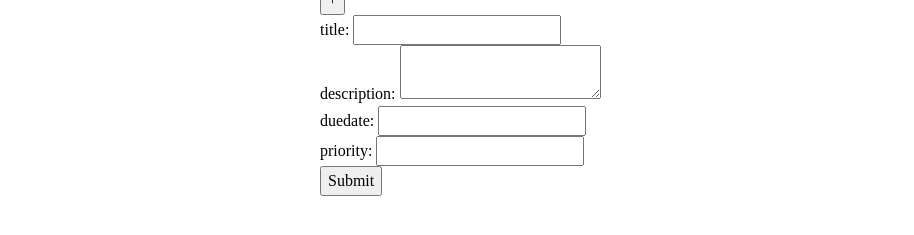
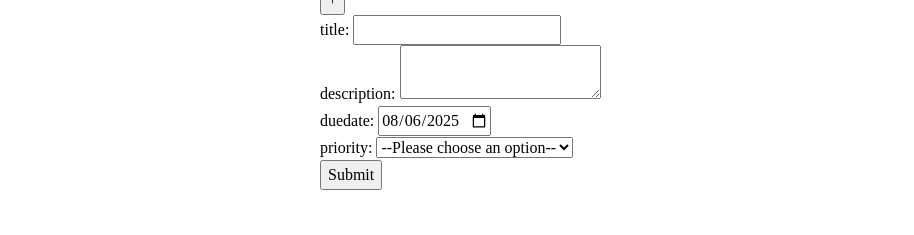
Before and after one commit to wvictor14/top-fsj-todolist, a website built with webpack: page src/template.html in a window 1280 px wide. Shown: the part 111-346 px from the top of the page, without its empty margins (0-914 px from the left). Built offline with nearby package versions, Linux system fonts and the light colour scheme.

Commit message:
make the date and priority better

```diff
--- a/src/template.html
+++ b/src/template.html
@@ -31,13 +31,19 @@
           </p>
           <p>
             <label for="duedate">duedate:</label>
-            <input type="text" id="add_todo_duedate" name="duedate" />
+            <input type="date" id="add_todo_duedate" name="duedate" value="2025-08-06" min="2025-08-06"
+              max="2050-08-06" />
           </p>
           <p>
             <label for="priority">priority:</label>
-            <input type="text" id="add_todo_priority" name="priority" />
+            <select name="priority" id="add_todo_priority">
+              <option value="">--Please choose an option--</option>
+              <option value="low">Low</option>
+              <option value="medium">Medium</option>
+              <option value="high">High</option>
+            </select>
           </p>
-          <button type="submit" id = "submit_todo">Submit</button>
+          <button type="submit" id="submit_todo">Submit</button>
         </form>
 
       </div>
```
